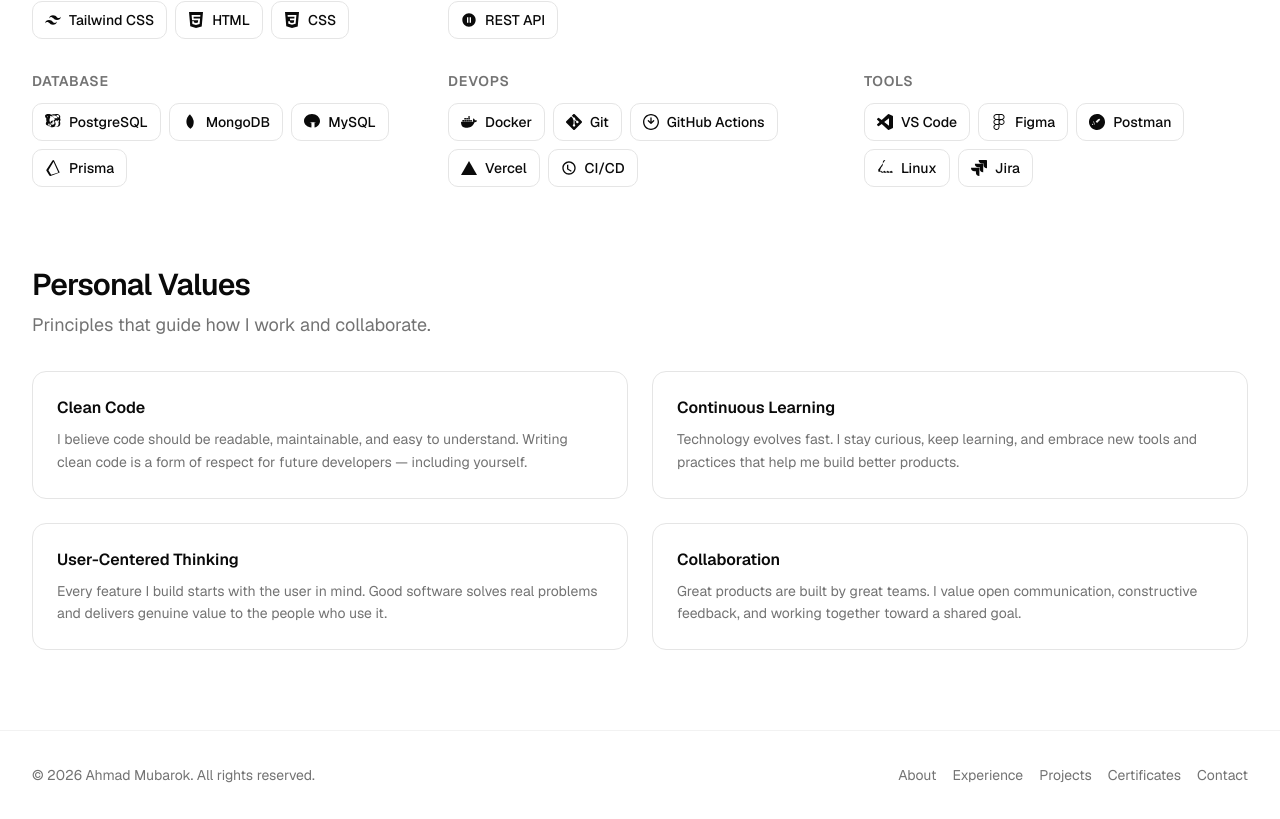
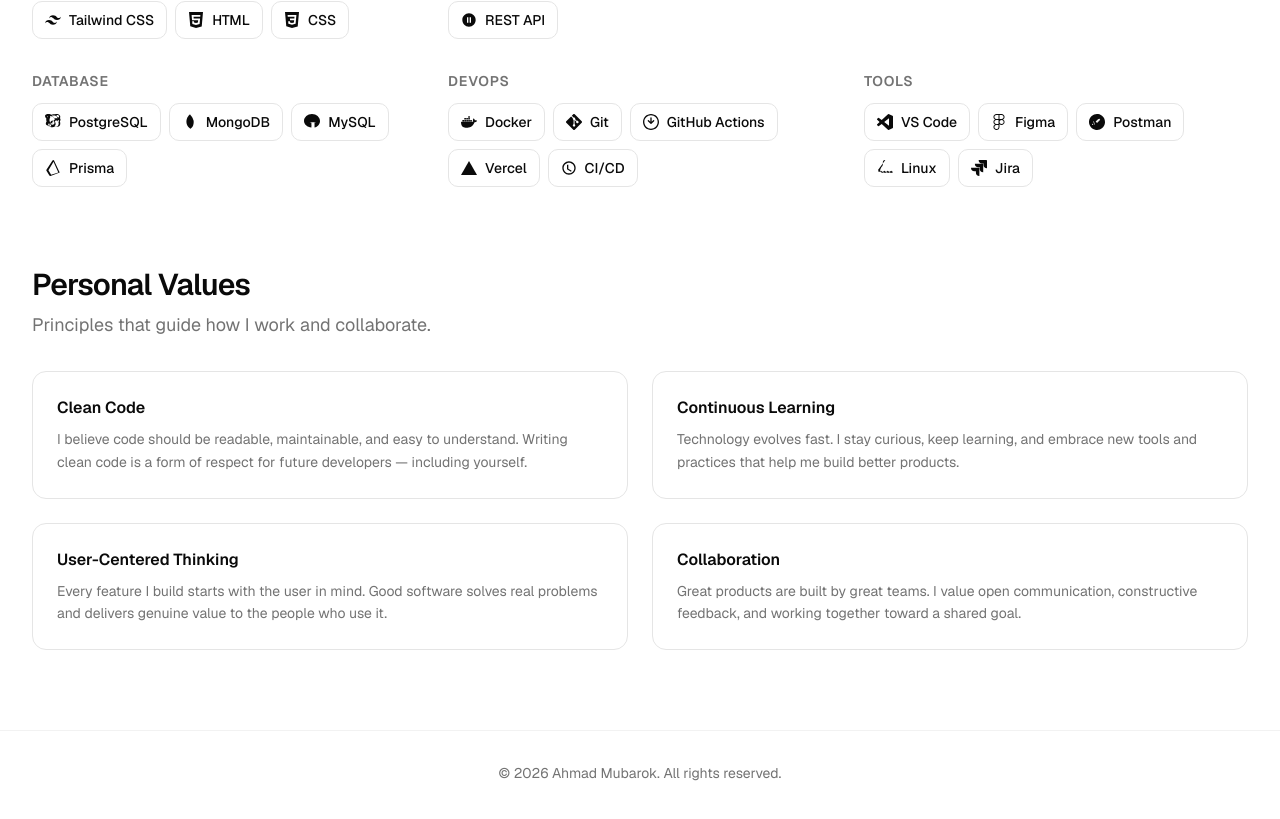
Before and after one commit to Usbak23/web-portofolio, a Next.js app: page /about in a window 1280 px wide. Shown: the part 1076-1895 px from the top of the page. Built offline with nearby package versions, Linux system fonts and the light colour scheme; no server answers.

Commit message:
style: simplify footer to copyright text only

```diff
--- a/components/layout/footer.tsx
+++ b/components/layout/footer.tsx
@@ -1,7 +1,5 @@
-import Link from "next/link"
-
 import { Container } from "@/components/layout/container"
-import { NAV_LINKS, SITE_NAME } from "@/lib/constants"
+import { SITE_NAME } from "@/lib/constants"
 
 export function Footer() {
   const year = new Date().getFullYear()
@@ -9,26 +7,9 @@ export function Footer() {
   return (
     <footer className="border-border/50 border-t py-8">
       <Container>
-        <div className="flex flex-col items-center justify-between gap-4 sm:flex-row">
-          <p className="text-muted-foreground text-sm">
-            &copy; {year} {SITE_NAME}. All rights reserved.
-          </p>
-
-          <nav aria-label="Footer navigation">
-            <ul className="flex flex-wrap items-center gap-4">
-              {NAV_LINKS.map(({ label, href }) => (
-                <li key={href}>
-                  <Link
-                    href={href}
-                    className="text-muted-foreground hover:text-foreground focus-visible:ring-ring text-sm transition-colors focus-visible:ring-2 focus-visible:outline-none"
-                  >
-                    {label}
-                  </Link>
-                </li>
-              ))}
-            </ul>
-          </nav>
-        </div>
+        <p className="text-muted-foreground text-center text-sm">
+          &copy; {year} {SITE_NAME}. All rights reserved.
+        </p>
       </Container>
     </footer>
   )
```
